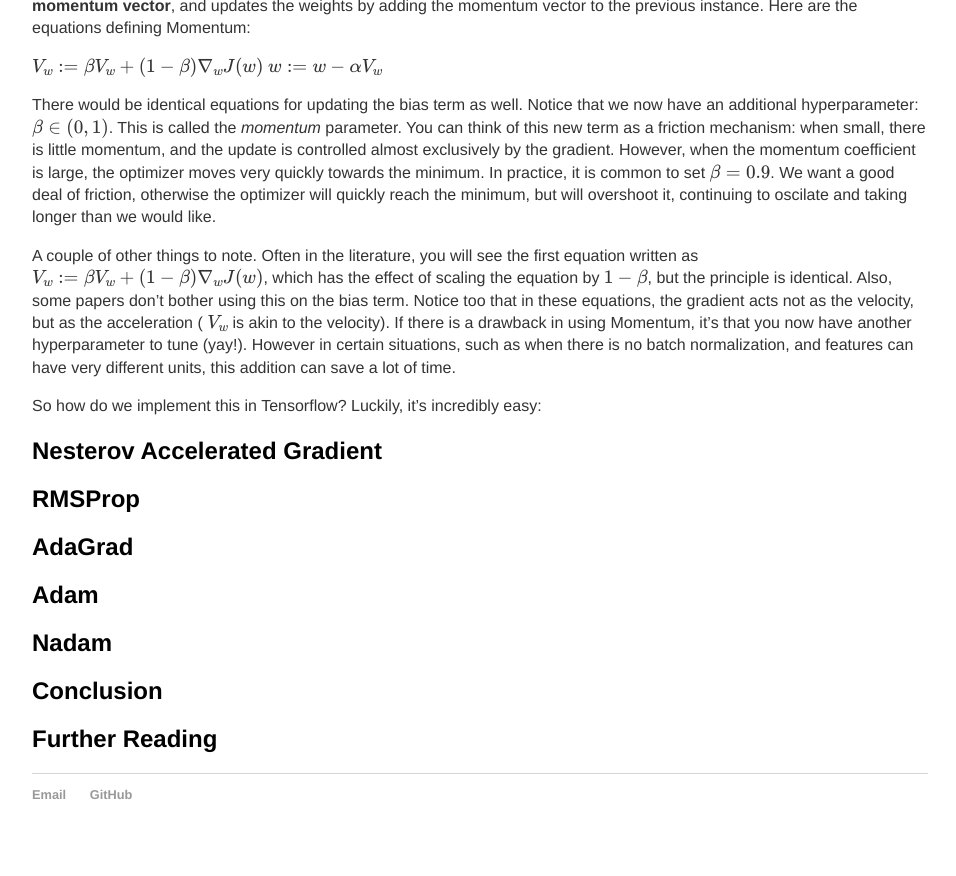
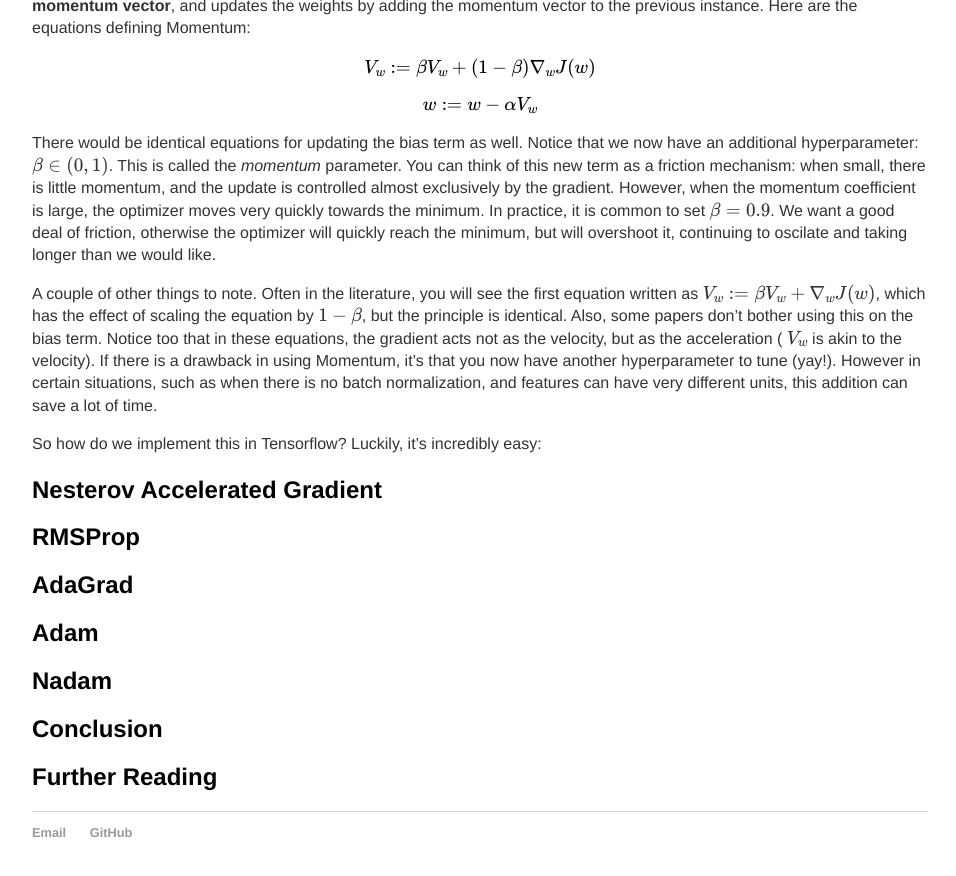
Before and after one commit to 12mre1/12mre1.github.io, a Jekyll site: the page built from _posts/2021-06-15-Optimizing-Deep-Neural-Nets-with-Tensorflow.md, in a window 1280 px wide and 900 px high, scrolled down 2006 px. Shown: the top 876 px of the window, without its empty margins (160-1116 px from the left). Built offline with Jekyll 4.4.1, drawn with Linux system fonts in a browser that asks for light colours; formulas are drawn with MathJax 3.

Commit message:
update optimizers post

```diff
--- a/_posts/2021-06-15-Optimizing-Deep-Neural-Nets-with-Tensorflow.md
+++ b/_posts/2021-06-15-Optimizing-Deep-Neural-Nets-with-Tensorflow.md
@@ -45,11 +45,12 @@
 For those familiar with Newtonian physics, momentum measures the quantity of motion of an object. It is computed as the product of an object's mass and velocity, and it is this physical interpretation that inspired the Momentum Optimization variant. Regular Gradient descent does not care about the gradients in previous update iterations - if the current value is small, so will be the update. This can sometimes cause convergence to take a very long time. Conversely, Momentum optimization cares a lot about earlier gradients. At each iteration, instead of subtracting the gradient directly, it subtracts the gradient from a __momentum vector__, and updates the weights by adding the momentum vector to the previous instance. Here are the equations defining Momentum:
 
 $$ V_{w} := \beta V_{w} + (1 - \beta) \nabla_{w} J(w) $$
+
 $$ w := w - \alpha V_{w} $$
 
 There would be identical equations for updating the bias term as well. Notice that we now have an additional hyperparameter: \\( \beta \in (0,1) \\). This is called the _momentum_ parameter. You can think of this new term as a friction mechanism: when small, there is little momentum, and the update is controlled almost exclusively by the gradient. However, when the momentum coefficient is large, the optimizer moves very quickly towards the minimum. In practice, it is common to set \\( \beta = 0.9 \\). We want a good deal of friction, otherwise the optimizer will quickly reach the minimum, but will overshoot it, continuing to oscilate and taking longer than we would like.
 
-A couple of other things to note. Often in the literature, you will see the first equation written as \\( V_{w} := \beta V_{w} + (1 - \beta) \nabla_{w} J(w) \\), which has the effect of scaling the equation by \\( 1 - \beta \\), but the principle is identical. Also, some papers don't bother using this on the bias term. Notice too that in these equations, the gradient acts not as the velocity, but as the acceleration ( \\( V_{w} \\) is akin to the velocity). If there is a drawback in using Momentum, it's that you now have another hyperparameter to tune (yay!). However in certain situations, such as when there is no batch normalization, and features can have very different units, this addition can save a lot of time.
+A couple of other things to note. Often in the literature, you will see the first equation written as \\( V_{w} := \beta V_{w} + \nabla_{w} J(w) \\), which has the effect of scaling the equation by \\( 1 - \beta \\), but the principle is identical. Also, some papers don't bother using this on the bias term. Notice too that in these equations, the gradient acts not as the velocity, but as the acceleration ( \\( V_{w} \\) is akin to the velocity). If there is a drawback in using Momentum, it's that you now have another hyperparameter to tune (yay!). However in certain situations, such as when there is no batch normalization, and features can have very different units, this addition can save a lot of time.
 
 So how do we implement this in Tensorflow? Luckily, it's incredibly easy:
 
```
